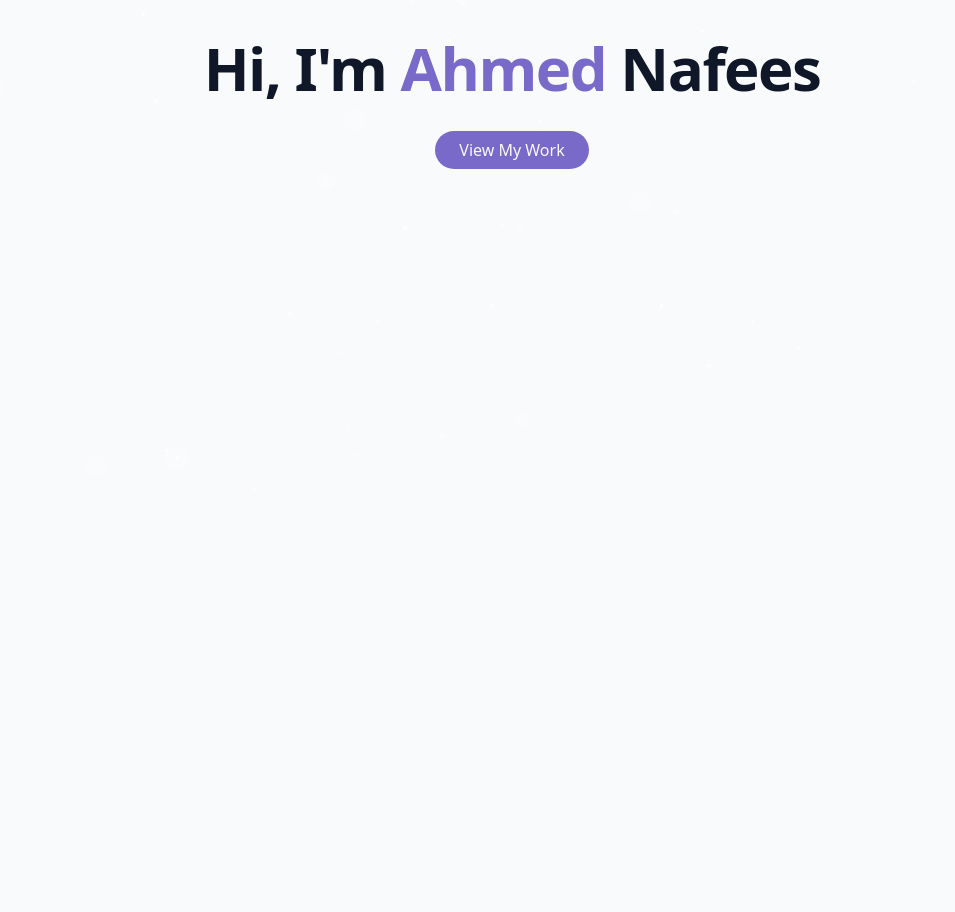
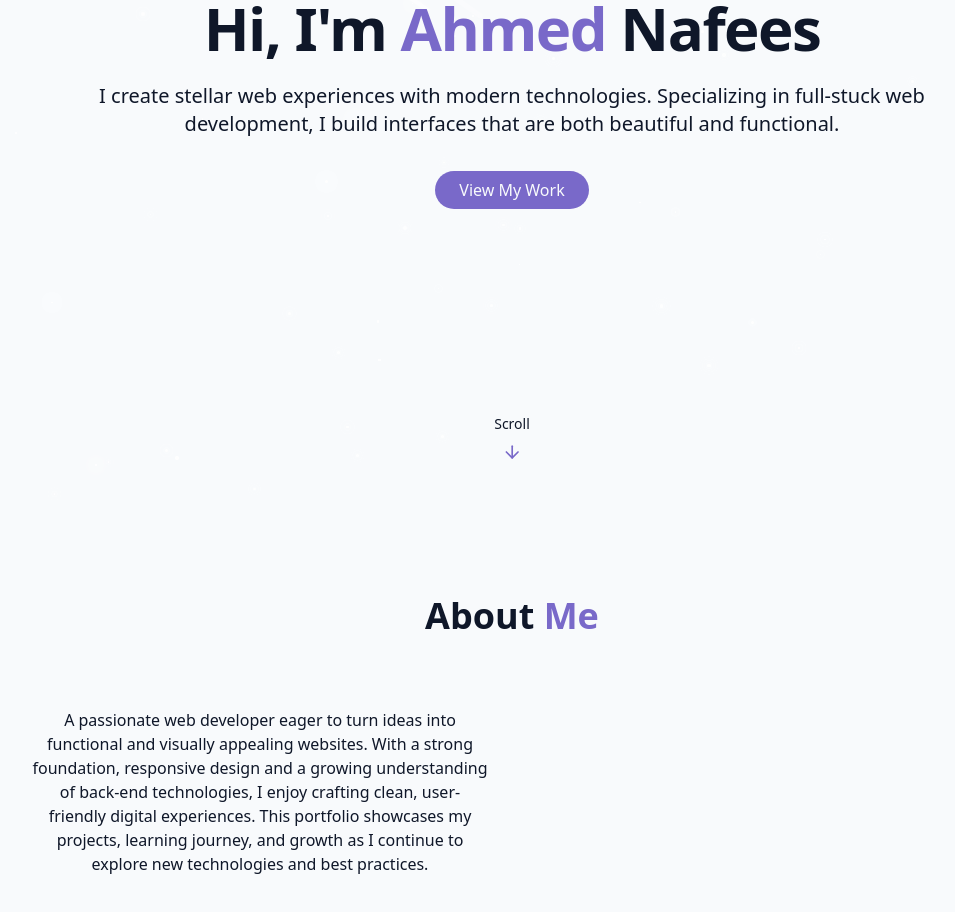
Before and after one commit to ahmeddaruwala/potfolio1, a React (Vite) app: page / in a window 1280 px wide. Shown: the part 300-1212 px from the top of the page, without its empty margins (128-1083 px from the left). Before the commit the page ends 800 px from the top, so only its background shows below. Built offline with nearby package versions, Linux system fonts and the light colour scheme.

Commit message:
portfolio

```diff
--- /dev/null
+++ b/src/components/About.jsx
@@ -0,0 +1,26 @@
+export const About = () => {
+  return (
+    <section id="about" className="py-24 px-4 relative">
+      <div className="container mx-auto max-w-5xl">
+        <h2 className="text-3xl md:text-4xl font-bold mb-12 text-center">
+          About <span className="text-primary">Me</span>
+        </h2>
+
+        <div className="grid grid-cols-1 md:grid-cols-2 gap-12 items-center">
+          <div className="space-y-6">
+            <h3></h3>
+            <p>
+              A passionate web developer eager to turn ideas into functional and
+              visually appealing websites. With a strong foundation, responsive
+              design and a growing understanding of back-end technologies, I
+              enjoy crafting clean, user-friendly digital experiences. This
+              portfolio showcases my projects, learning journey, and growth as I
+              continue to explore new technologies and best practices.
+            </p>
+            <p></p>
+          </div>
+        </div>
+      </div>
+    </section>
+  );
+};
--- a/src/components/HeroSection.jsx
+++ b/src/components/HeroSection.jsx
@@ -1,3 +1,5 @@
+import { ArrowDown } from "lucide-react";
+
 export const HeroSection = () => {
   return (
     <section
@@ -17,7 +19,11 @@ export const HeroSection = () => {
             </span>
           </h1>
 
-          <p className="text-lg md:text-xl text-muted-foreground max-2-2xl mx-auto opacity-0 animate-fade-in-delay-3"></p>
+          <p className="text-lg md:text-xl text-muted-foreground max-2-2xl mx-auto opacity-0 animate-fade-in-delay-3">
+            I create stellar web experiences with modern technologies.
+            Specializing in full-stuck web development, I build interfaces that
+            are both beautiful and functional.
+          </p>
           <div className="pt-4 opacity-0 animate-fade-in-delay-4">
             <a href="#projects" className="cosmic-button">
               View My Work
@@ -25,6 +31,11 @@ export const HeroSection = () => {
           </div>
         </div>
       </div>
+
+      <div className="absolute bottom-8 left-1/2 transform -translate-x-1/2 flex flex-col items-center animate-bounce">
+        <span className="text-sm text-muted-foreground mb-2">Scroll</span>
+        <ArrowDown className="h-5 w-5 text-primary" />
+      </div>
     </section>
   );
 };
--- a/src/pages/Home.jsx
+++ b/src/pages/Home.jsx
@@ -1,3 +1,4 @@
+import { About } from "../components/About"
 import { Background } from "../components/Background"
 import { HeroSection } from "../components/HeroSection"
 import { Navbar } from "../components/Navbar"
@@ -15,7 +16,11 @@ export const Home = () => {
         <Navbar />
 
         {/* Main Content */}
-        <HeroSection />
+        <main>
+            <HeroSection />
+            <About />
+        </main>
+
 
         {/* Footer */}
     </div>
```
